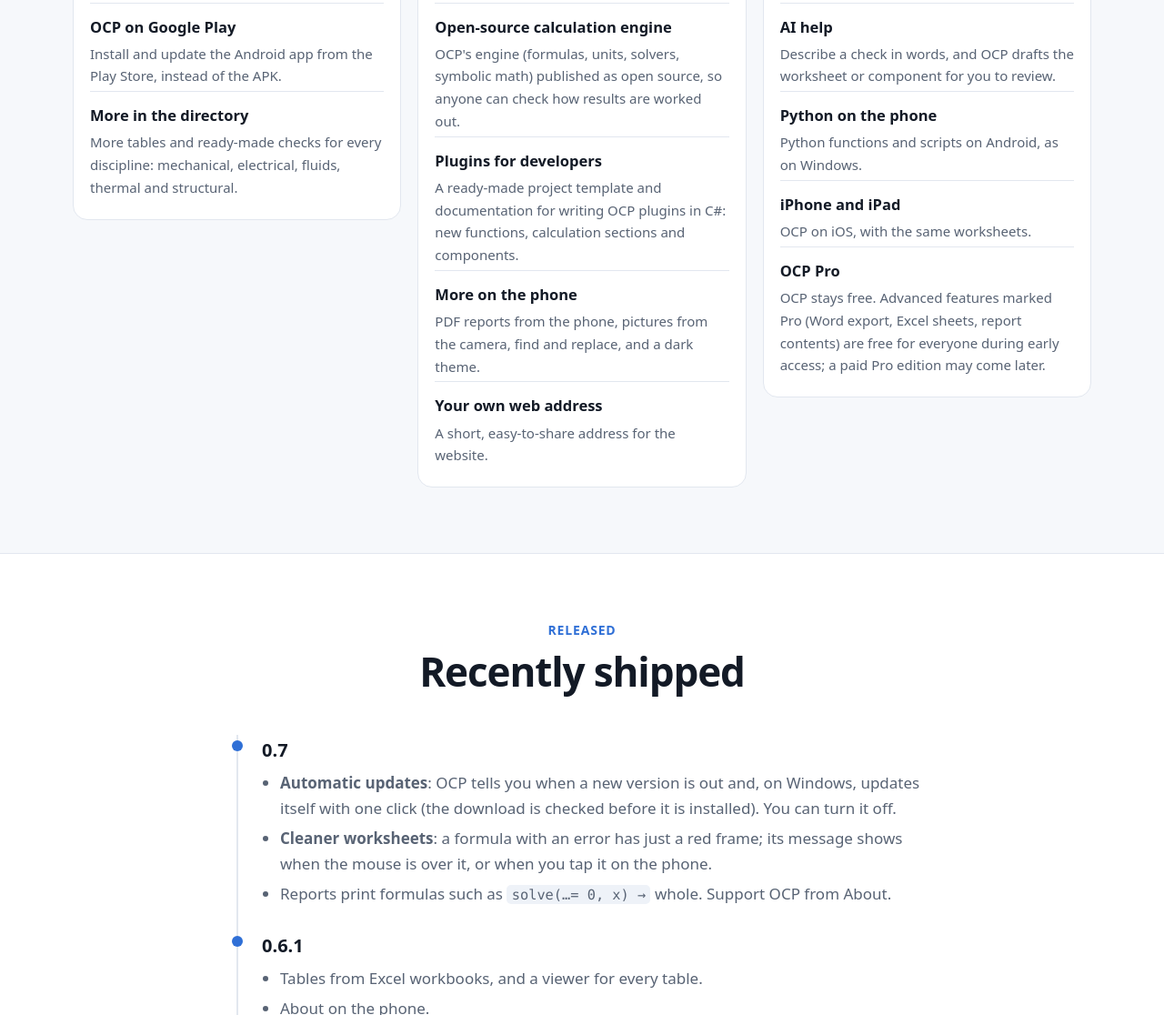
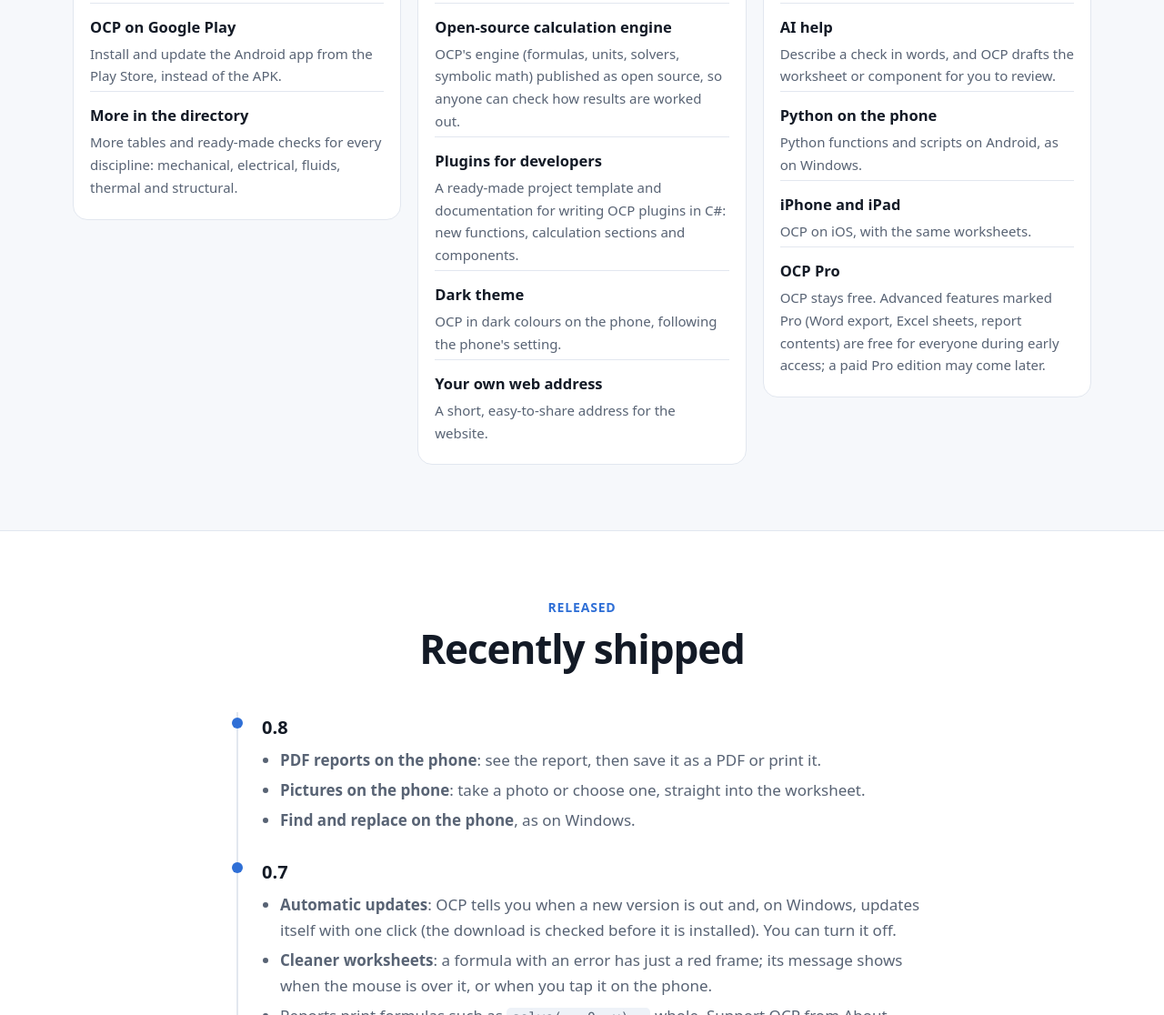
Before and after one commit to opencalculationplatform/opencalculationplatform.github.io, a plain HTML site: page roadmap.html in a window 1280 px wide. Shown: the part 457-1573 px from the top of the page at 91% size. Drawn offline with Linux system fonts and the light colour scheme.

Commit message:
Roadmap: 0.8 shipped

```diff
--- a/roadmap.html
+++ b/roadmap.html
@@ -47,7 +47,7 @@
             <div class="lane-head"><span class="dot"></span><h2>Next</h2><p>Planned</p></div>
             <div class="item"><h3>Open-source calculation engine</h3><p>OCP's engine (formulas, units, solvers, symbolic math) published as open source, so anyone can check how results are worked out.</p></div>
             <div class="item"><h3>Plugins for developers</h3><p>A ready-made project template and documentation for writing OCP plugins in C#: new functions, calculation sections and components.</p></div>
-            <div class="item"><h3>More on the phone</h3><p>PDF reports from the phone, pictures from the camera, find and replace, and a dark theme.</p></div>
+            <div class="item"><h3>Dark theme</h3><p>OCP in dark colours on the phone, following the phone's setting.</p></div>
             <div class="item"><h3>Your own web address</h3><p>A short, easy-to-share address for the website.</p></div>
           </div>
 
@@ -66,6 +66,14 @@
       <div class="wrap">
         <div class="section-head"><p class="kicker">Released</p><h2>Recently shipped</h2></div>
         <div class="timeline">
+          <div class="release">
+            <div class="version">0.8</div>
+            <ul>
+              <li><strong>PDF reports on the phone</strong>: see the report, then save it as a PDF or print it.</li>
+              <li><strong>Pictures on the phone</strong>: take a photo or choose one, straight into the worksheet.</li>
+              <li><strong>Find and replace on the phone</strong>, as on Windows.</li>
+            </ul>
+          </div>
           <div class="release">
             <div class="version">0.7</div>
             <ul>
```
